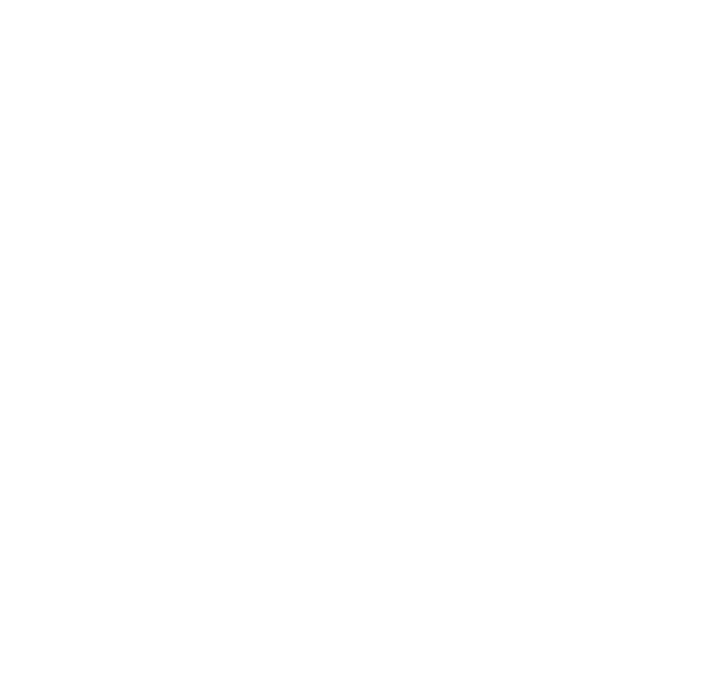
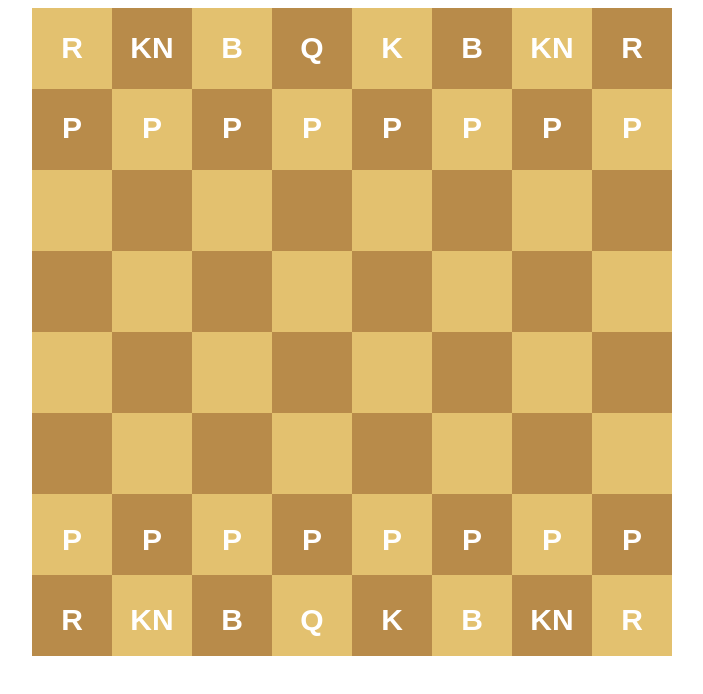
Before and after one commit to george-maoo/chess, a website with bundled scripts: page public/index.html in a window 1280 px wide. Shown: the whole page, without its empty margins (288-991 px from the left). Built offline with nearby package versions, Linux system fonts and the light colour scheme.

Commit message:
Create decent looking UI for chessboard

```diff
--- a/index.js
+++ /dev/null
@@ -1,5 +0,0 @@
-const Board = require("./src/board");
-const Game = require("./src/game");
-
-const board = new Board();
-console.log(board);
--- a/package.json
+++ b/package.json
@@ -2,11 +2,11 @@
   "name": "chess",
   "version": "1.0.0",
   "description": "A chess game made in javascript",
-  "main": "index.js",
+  "main": "src/index.js",
   "scripts": {
     "test": "jest --verbose --run-in-band",
-    "start": "node index.js",
-    "build": "browserify index.js -o bundle.js"
+    "start": "node src/index.js",
+    "build": "browserify src/index.js -o public/bundle.js"
   },
   "author": "",
   "license": "ISC",
--- a/bundle.js
+++ b/public/bundle.js
@@ -1,11 +1,4 @@
 (function(){function r(e,n,t){function o(i,f){if(!n[i]){if(!e[i]){var c="function"==typeof require&&require;if(!f&&c)return c(i,!0);if(u)return u(i,!0);var a=new Error("Cannot find module '"+i+"'");throw a.code="MODULE_NOT_FOUND",a}var p=n[i]={exports:{}};e[i][0].call(p.exports,function(r){var n=e[i][1][r];return o(n||r)},p,p.exports,r,e,n,t)}return n[i].exports}for(var u="function"==typeof require&&require,i=0;i<t.length;i++)o(t[i]);return o}return r})()({1:[function(require,module,exports){
-const Board = require("./src/board");
-const Game = require("./src/game");
-
-const board = new Board();
-console.log(board);
-
-},{"./src/board":2,"./src/game":3}],2:[function(require,module,exports){
 const Pawn = require("./pieces/pawn");
 const Bishop = require("./pieces/bishop");
 const Rook = require("./pieces/rook");
@@ -198,7 +191,7 @@
 
 module.exports = Board;
 
-},{"./pieces/bishop":4,"./pieces/king":5,"./pieces/knight":6,"./pieces/pawn":7,"./pieces/queen":9,"./pieces/rook":10}],3:[function(require,module,exports){
+},{"./pieces/bishop":4,"./pieces/king":5,"./pieces/knight":6,"./pieces/pawn":7,"./pieces/queen":9,"./pieces/rook":10}],2:[function(require,module,exports){
 class Game {
   constructor(board) {
     this.board = board;
@@ -233,7 +226,72 @@
 
 module.exports = Game;
 
-},{}],4:[function(require,module,exports){
+},{}],3:[function(require,module,exports){
+const Board = require("./board");
+const Game = require("./game");
+const Pawn = require("./pieces/pawn");
+const King = require("./pieces/king");
+const Queen = require("./pieces/queen");
+const Knight = require("./pieces/knight");
+const Rook = require("./pieces/rook");
+const Bishop = require("./pieces/bishop");
+
+const board = new Board();
+board.initializeBoard();
+console.log(board);
+
+const root = document.getElementById("root");
+
+const canvas = document.createElement("canvas");
+canvas.setAttribute("id", "my-canvas");
+canvas.setAttribute("height", 648);
+canvas.setAttribute("width", 640);
+
+const ctx = canvas.getContext("2d");
+root.appendChild(canvas);
+
+const boardDisplay = document.createElement("div");
+boardDisplay.setAttribute("id", "chess-board");
+
+for (let i = 0; i < 8; i++) {
+  for (let j = 0; j < 8; j++) {
+    const button = document.createElement("button");
+
+    const atLoc = board.atLocation([i, j]);
+    if (atLoc instanceof Pawn) {
+      button.textContent = "P";
+    } else if (atLoc instanceof King) {
+      button.textContent = "K";
+    } else if (atLoc instanceof Knight) {
+      button.textContent = "KN";
+    } else if (atLoc instanceof Rook) {
+      button.textContent = "R";
+    } else if (atLoc instanceof Queen) {
+      button.textContent = "Q";
+    } else if (atLoc instanceof Bishop) {
+      button.textContent = "B";
+    } else {
+      button.textContent = "";
+    }
+    button.setAttribute("id", "board-tile");
+    button.pos = [i, j];
+    button.addEventListener("click", () => {
+      console.log(`${button.pos}`);
+    });
+    boardDisplay.appendChild(button);
+  }
+}
+
+for (let i = 0; i < 8; i++) {
+  for (let j = 0; j < 8; j++) {
+    ctx.fillStyle = (i + j) % 2 === 1 ? "rgb(184,139,74)" : "rgb(227,193,111)";
+    ctx.fillRect(i * 80, j * 81, 80, 81);
+  }
+}
+
+root.appendChild(boardDisplay);
+
+},{"./board":1,"./game":2,"./pieces/bishop":4,"./pieces/king":5,"./pieces/knight":6,"./pieces/pawn":7,"./pieces/queen":9,"./pieces/rook":10}],4:[function(require,module,exports){
 const Piece = require("./piece");
 const moveType = require("./utils/movetype");
 
@@ -531,4 +589,4 @@
   pawnMove,
 };
 
-},{}]},{},[1]);
+},{}]},{},[3]);
--- a/index.html
+++ b/public/index.html
@@ -13,6 +13,5 @@
   <body>
     <div id="root"></div>
     <script src="bundle.js"></script>
-    <script src="main.js"></script>
   </body>
 </html>
--- /dev/null
+++ b/public/styles.css
@@ -0,0 +1,26 @@
+#chess-board {
+  position: absolute;
+  left: 0;
+  right: 0;
+  margin: auto;
+  height: 648px;
+  width: 640px;
+}
+
+#board-tile {
+  z-index: 10;
+  height: 80px;
+  width: 80px;
+  border: none;
+  background: transparent;
+  font-weight: bold;
+  color: white;
+  font-size: 30px;
+}
+
+#my-canvas {
+  position: absolute;
+  left: 0;
+  right: 0;
+  margin: auto;
+}
--- /dev/null
+++ b/src/index.js
@@ -0,0 +1,63 @@
+const Board = require("./board");
+const Game = require("./game");
+const Pawn = require("./pieces/pawn");
+const King = require("./pieces/king");
+const Queen = require("./pieces/queen");
+const Knight = require("./pieces/knight");
+const Rook = require("./pieces/rook");
+const Bishop = require("./pieces/bishop");
+
+const board = new Board();
+board.initializeBoard();
+console.log(board);
+
+const root = document.getElementById("root");
+
+const canvas = document.createElement("canvas");
+canvas.setAttribute("id", "my-canvas");
+canvas.setAttribute("height", 648);
+canvas.setAttribute("width", 640);
+
+const ctx = canvas.getContext("2d");
+root.appendChild(canvas);
+
+const boardDisplay = document.createElement("div");
+boardDisplay.setAttribute("id", "chess-board");
+
+for (let i = 0; i < 8; i++) {
+  for (let j = 0; j < 8; j++) {
+    const button = document.createElement("button");
+
+    const atLoc = board.atLocation([i, j]);
+    if (atLoc instanceof Pawn) {
+      button.textContent = "P";
+    } else if (atLoc instanceof King) {
+      button.textContent = "K";
+    } else if (atLoc instanceof Knight) {
+      button.textContent = "KN";
+    } else if (atLoc instanceof Rook) {
+      button.textContent = "R";
+    } else if (atLoc instanceof Queen) {
+      button.textContent = "Q";
+    } else if (atLoc instanceof Bishop) {
+      button.textContent = "B";
+    } else {
+      button.textContent = "";
+    }
+    button.setAttribute("id", "board-tile");
+    button.pos = [i, j];
+    button.addEventListener("click", () => {
+      console.log(`${button.pos}`);
+    });
+    boardDisplay.appendChild(button);
+  }
+}
+
+for (let i = 0; i < 8; i++) {
+  for (let j = 0; j < 8; j++) {
+    ctx.fillStyle = (i + j) % 2 === 1 ? "rgb(184,139,74)" : "rgb(227,193,111)";
+    ctx.fillRect(i * 80, j * 81, 80, 81);
+  }
+}
+
+root.appendChild(boardDisplay);
--- a/styles.css
+++ /dev/null
@@ -1,11 +0,0 @@
-#chess-board {
-  margin: auto;
-  max-height: 640px;
-  max-width: 640px;
-}
-
-#board-tile {
-  min-height: 80px;
-  min-width: 80px;
-  border: 1px solid black;
-}
```
Also changed, not shown: main.js (deleted).
